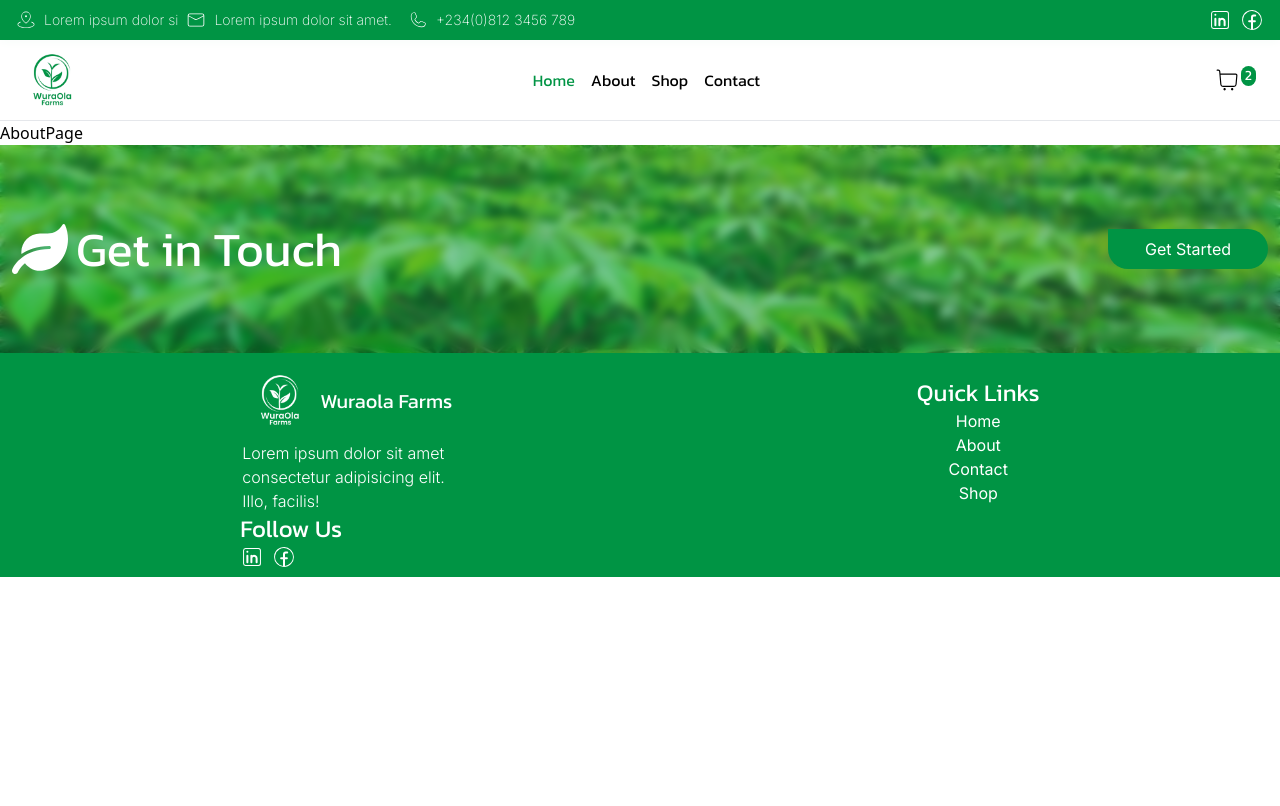
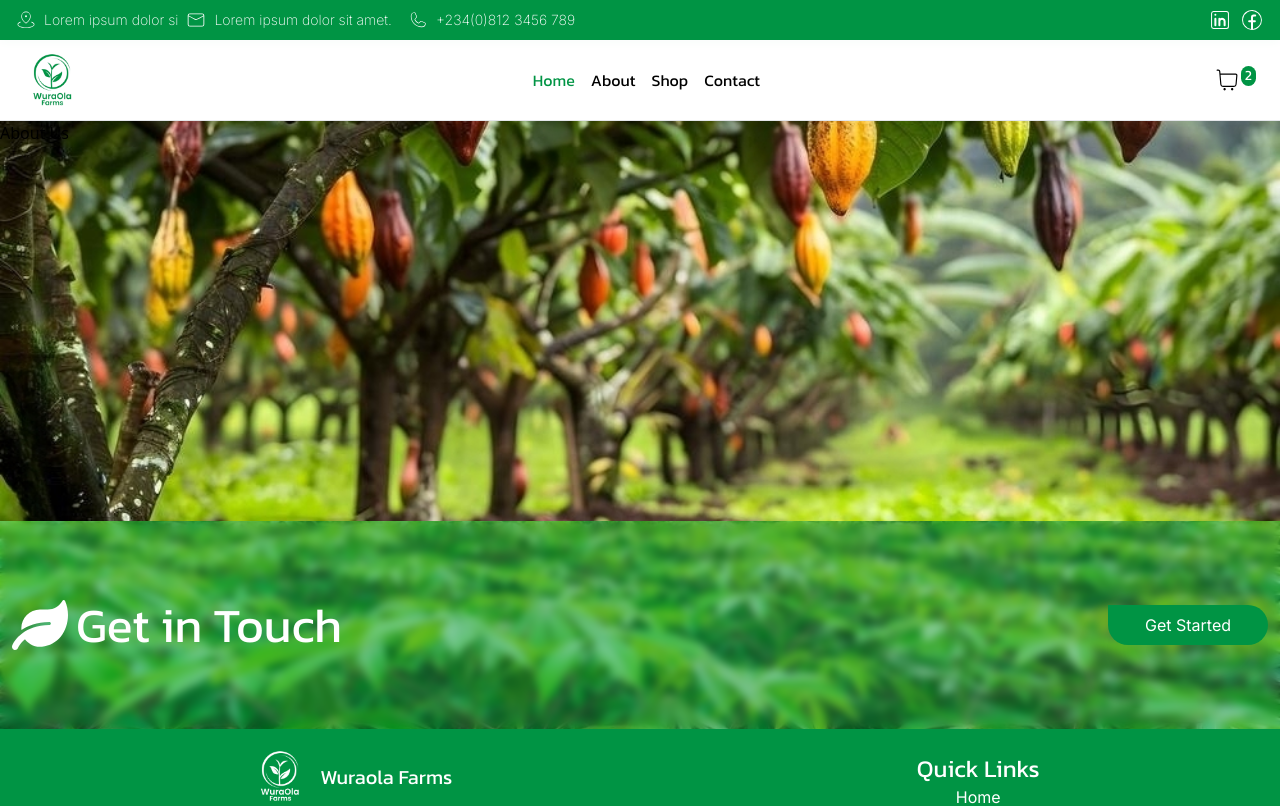
Before and after one commit to OlaiwonAbdullahi/WuraOla-Farms, a React (Vite) app: page /about in a window 1280 px wide. Shown: the top 806 px of the page. Built offline with nearby package versions, Linux system fonts and the light colour scheme.

Commit message:
update AboutPage.jsx and home.jsx

```diff
--- /dev/null
+++ b/src/components/AboutHeader.jsx
@@ -0,0 +1,9 @@
+const AboutHeader = () => {
+  return (
+    <div className="bg-[url(/src/assets/abouthero.jpeg)] bg-cover bg-center bg-primary bg-no-repeat md:h-[50vh] h-[40vh]">
+      <h2>About Us</h2>
+    </div>
+  );
+};
+
+export default AboutHeader;
--- a/src/pages/AboutPage.jsx
+++ b/src/pages/AboutPage.jsx
@@ -1,5 +1,13 @@
+import AboutHeader from "../components/AboutHeader";
+
 const AboutPage = () => {
-  return <div>AboutPage</div>;
+  return (
+    <div>
+      <div className="">
+        <AboutHeader />
+      </div>
+    </div>
+  );
 };
 
 export default AboutPage;
--- a/src/pages/home.jsx
+++ b/src/pages/home.jsx
@@ -1,4 +1,3 @@
-import Getintouch from "../components/Getintouch";
 import Hero from "../components/Hero";
 import About from "../components/HomeText";
 import Whatwedo from "../components/Whatwedo";
```
Also changed, not shown: src/assets/abouthero.jpeg (added).
